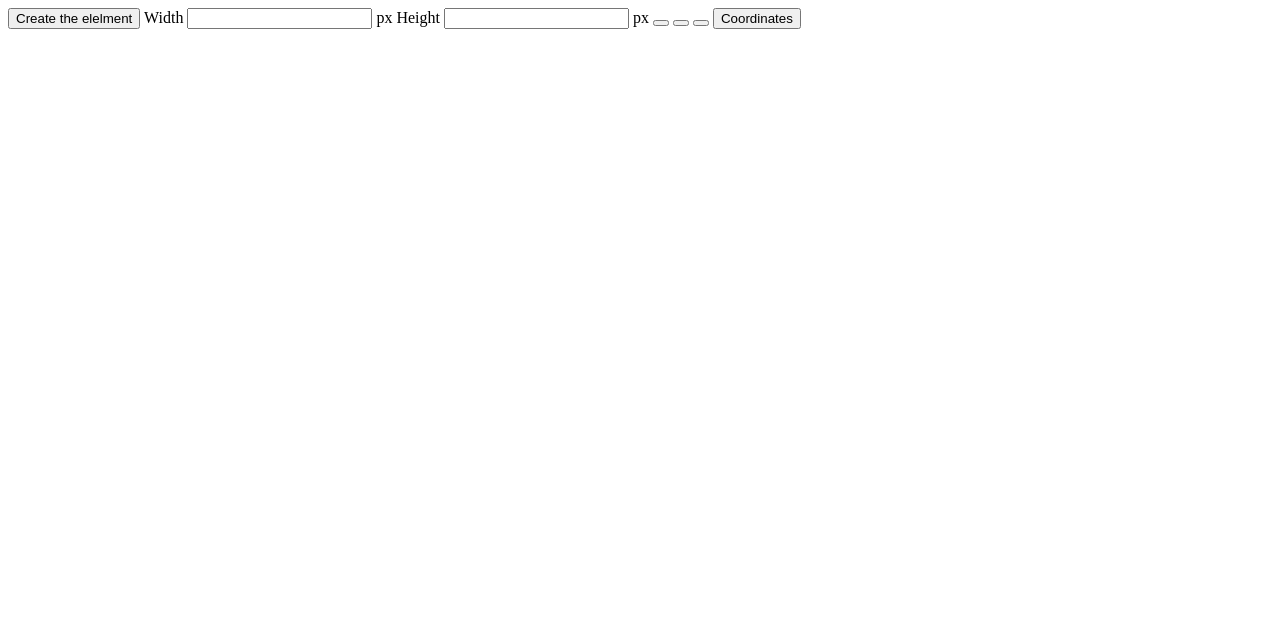
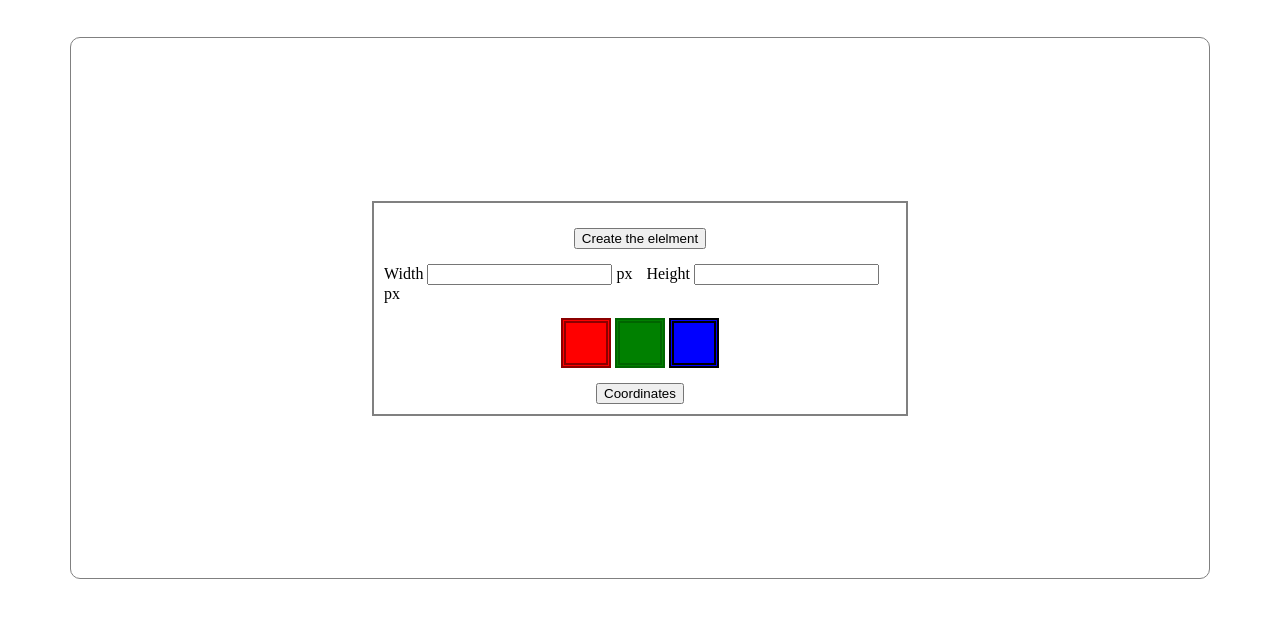
Before and after one commit to dmytro-revak/web-developer, a plain HTML site: page bouncing-block-task/index.html in a window 1280 px wide. Drawn offline with Linux system fonts and the light colour scheme.

Commit message:
add styles for the bouncing-block task

```diff
--- a/bouncing-block-task/css/main.css
+++ b/bouncing-block-task/css/main.css
@@ -0,0 +1,55 @@
+.wrapper, .working-container {
+    display: flex;
+    justify-content: space-around;
+    align-items: center;
+}
+
+.wrapper {
+    height: 600px;
+}
+
+.working-container {
+    width: 90%;
+    height: 90%;
+    border: 1px solid grey;
+    border-radius: 10px;
+}
+
+.control-menu {
+    display: flex;
+    flex-direction: column;
+    align-items: center;
+    padding: 10px;
+    width: 45%;
+    border: 2px solid grey;
+}
+
+.creating-button, .choose-style-button-wrapper {
+    margin: 15px 0;
+}
+
+.input-label {
+    margin-right: 10px;
+}
+
+.choose-style-button {
+    height: 50px;
+    width: 50px;
+    border-width: 5px;
+    border-style: double;
+}
+
+.red-style-btn {
+    background: red;
+    border-color: darkred;
+}
+
+.green-style-btn {
+    background: green;
+    border-color: darkgreen;
+}
+
+.blue-style-btn {
+    background: blue;
+    border-color: black;
+}
--- a/bouncing-block-task/index.html
+++ b/bouncing-block-task/index.html
@@ -6,9 +6,11 @@
     <link rel="stylesheet" type="text/css" href="css/main.css">
 </head>
 <body>
-    <div class="container">
+    <div class="wrapper">
+        <div class="working-container">
             <div class="control-menu">
                 <button type="button" class="creating-button">Create the elelment</button>
+                <div class="inputes-wrapper">
                     <label class="input-label">
                         Width
                         <input type="text" class="width-input">
@@ -19,10 +21,14 @@
                         <input type="text" class="height-input">
                         px
                     </label>
-            <button type="button" class="choose-style-button red-style-bth"></button>
-            <button type="button" class="choose-style-button green-style-bth"></button>
-            <button type="button" class="choose-style-button blue-style-bth"></button>
+                </div>
+                <div class="choose-style-button-wrapper">
+                    <button type="button" class="choose-style-button red-style-btn"></button>
+                    <button type="button" class="choose-style-button green-style-btn"></button>
+                    <button type="button" class="choose-style-button blue-style-btn"></button>
+                </div>
                 <button type="button" class="coordinates-button">Coordinates</button>
+            </div>
         </div>
     </div>
     <script src="js/main.js"></script>
```
Lines whose indentation alone changed are shown as unchanged.
